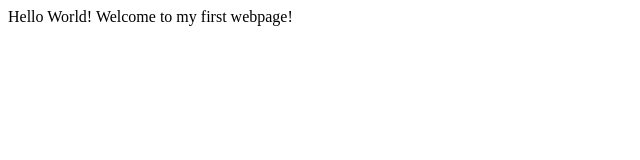
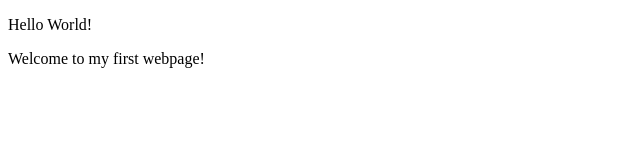
Before and after one commit to hamida-mstafa/my-first-webpage, a plain HTML site: page my-first-webpage.html in a window 1280 px wide. Shown: the whole page, without its empty margins (0-640 px from the left). Drawn offline with Linux system fonts and the light colour scheme.

Commit message:
add paragraph block elements to the page

```diff
--- a/my-first-webpage.html
+++ b/my-first-webpage.html
@@ -4,7 +4,7 @@
     <title>My first webpage!</title>
   </head>
   <body>
-    Hello World!
-    Welcome to my first webpage!
+    <p>Hello World!</p>
+    <p>Welcome to my first webpage!</p>
   </body>
 </html>
```
